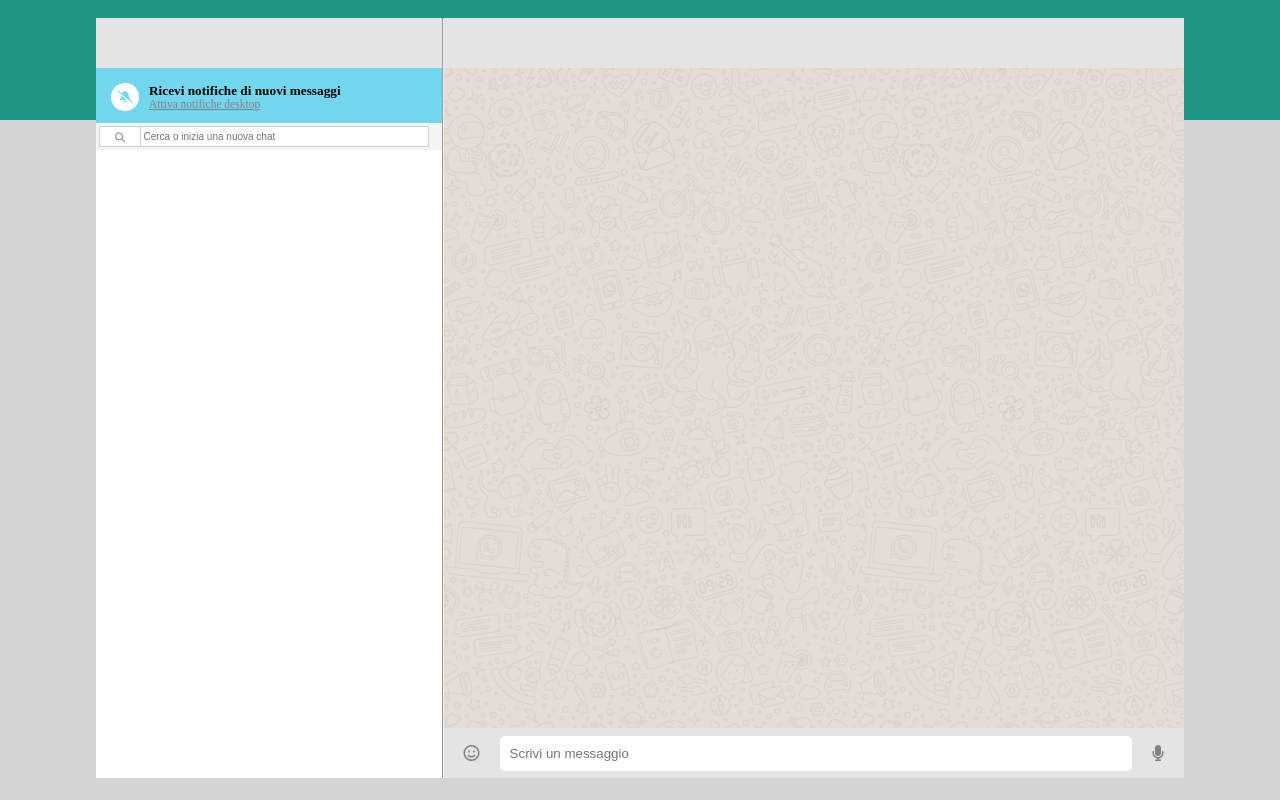
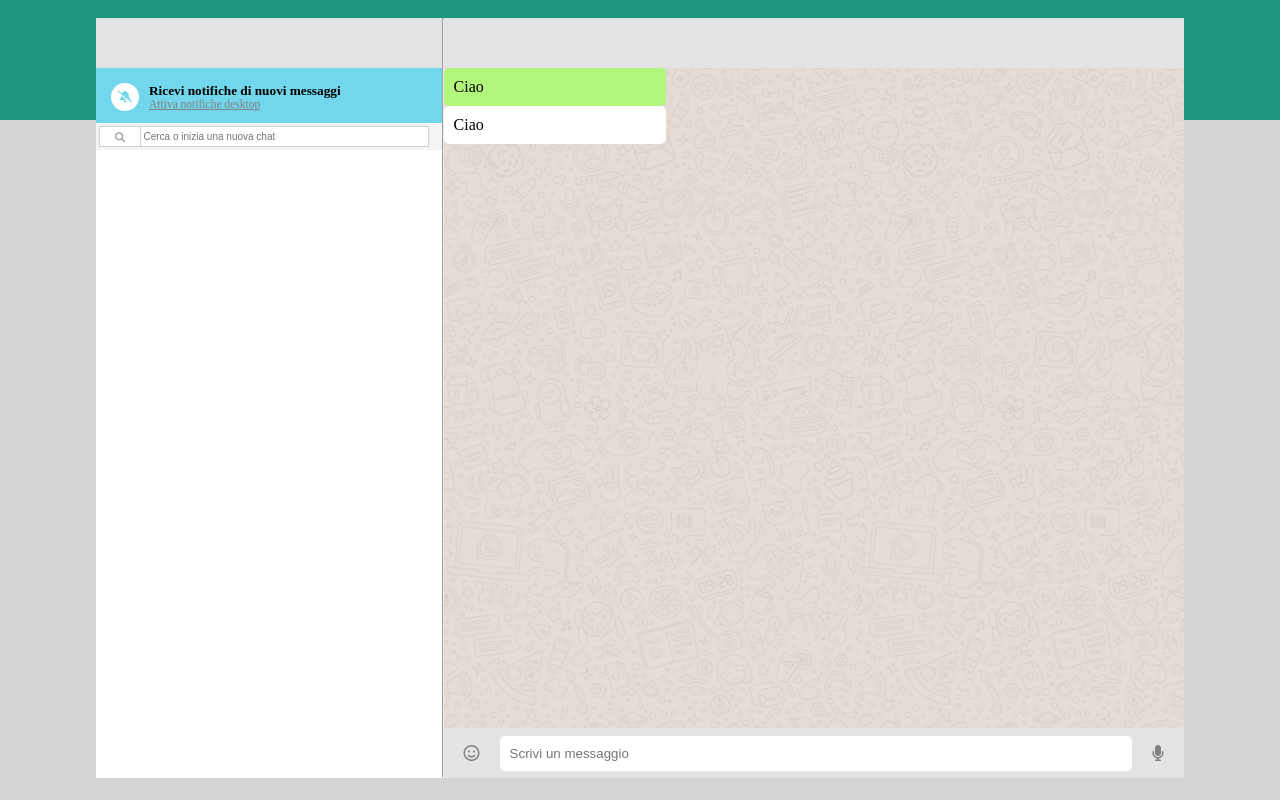
Before and after one commit to LeandroL18/vue-boolzapp, a plain HTML site: page index.html in a window 1280 px wide. Drawn offline with nearby package versions, Linux system fonts and the light colour scheme.

Commit message:
feat: style message

```diff
--- a/css/style.css
+++ b/css/style.css
@@ -100,11 +100,14 @@
     overflow-y: scroll;
     position: relative;
 }
+
 .bg_gray{
     width: 100%;
     height: 50px;
     background-color: rgb(228, 228, 228);
 }
+
+/* Stili riga bottom */
 #bottom{
     position: absolute;
     bottom: 0;
@@ -122,3 +125,19 @@
     padding: 10px;
     border-radius: 5px;
 }
+
+/* Stili  messaggi */
+
+.messaggio{
+    width: 30%;
+    padding: 10px;
+    border-radius: 5px;
+}
+
+.sent{
+    background-color: rgb(179, 246, 124);
+}
+
+.received{
+    background-color: white;
+}
--- a/index.html
+++ b/index.html
@@ -36,7 +36,8 @@
                     <div id="chat">
                         <div id="top" class="bg_gray"></div>
 
-
+                        <p class="messaggio sent">Ciao</p>
+                        <p class="messaggio received">Ciao</p>
 
                         <div id="bottom" class="bg_gray">
                             <i class="fa-regular fa-face-smile"></i>
```
